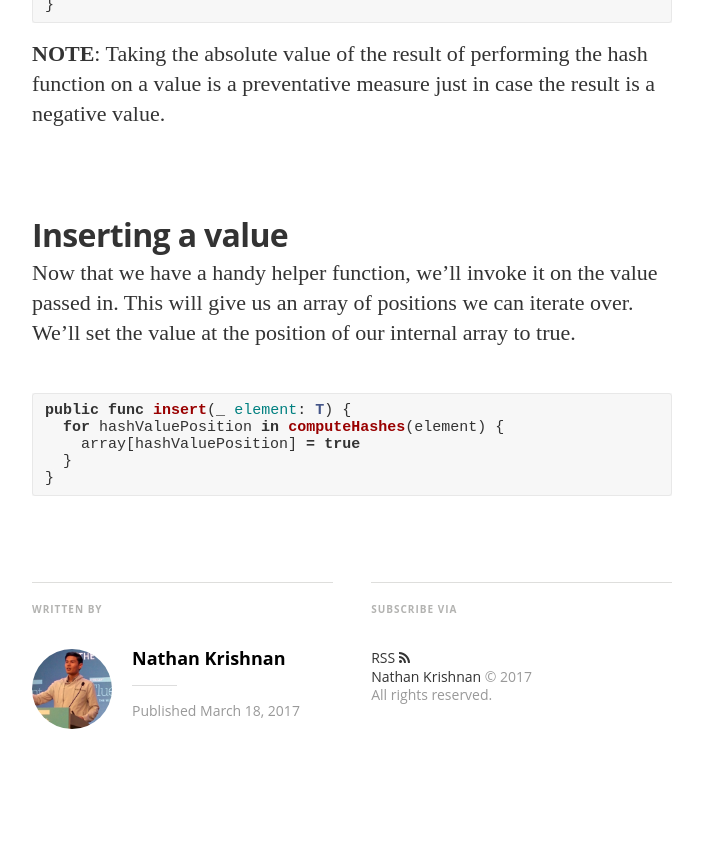
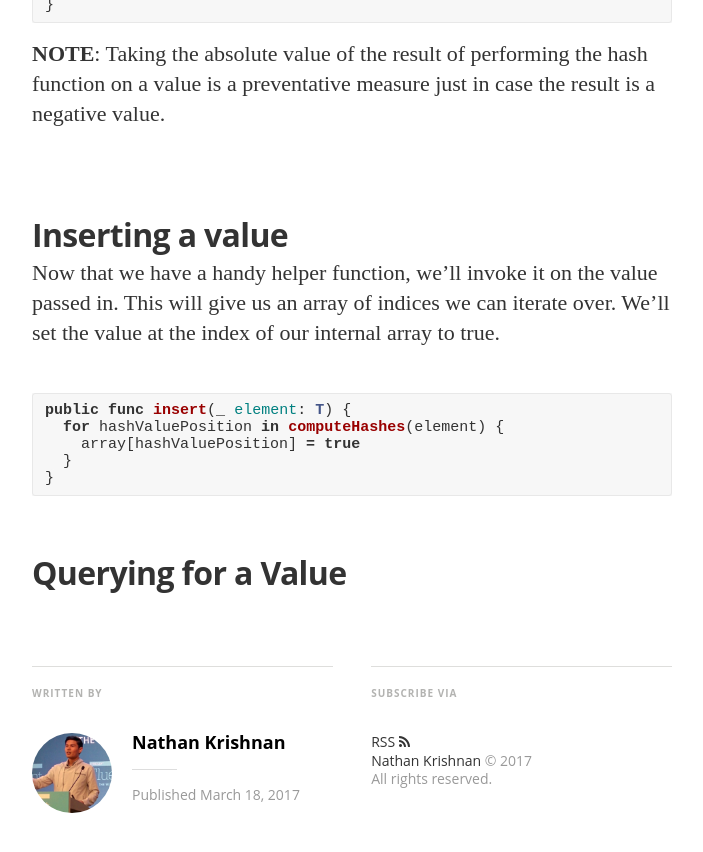
Before and after one commit to nathankrishnan/nathankrishnan.github.io, a Jekyll site: the page built from _posts/2017-03-18-bloomfilter.md, in a window 1280 px wide and 900 px high, scrolled down 6505 px. Shown: the top 852 px of the window, without its empty margins (288-991 px from the left). Built offline with Jekyll 4.4.1, drawn with Linux system fonts in a browser that asks for light colours; nearby versions of some CDN libraries; some web fonts are replaced; comment, search, counter and statistics services are not loaded.

Commit message:
stub for querying for a value

````diff
--- a/_posts/2017-03-18-bloomfilter.md
+++ b/_posts/2017-03-18-bloomfilter.md
@@ -136,7 +136,7 @@
 **NOTE**: Taking the absolute value of the result of performing the hash function on a value is a preventative measure just in case the result is a negative value.
 
 ## Inserting a value
-Now that we have a handy helper function, we'll invoke it on the value passed in.  This will give us an array of positions we can iterate over.  We'll set the value at the position of our internal array to true.
+Now that we have a handy helper function, we'll invoke it on the value passed in.  This will give us an array of indices we can iterate over.  We'll set the value at the index of our internal array to true.
 
 ```swift
 public func insert(_ element: T) {
@@ -145,3 +145,5 @@
   }
 }
 ```
+
+## Querying for a Value
````
